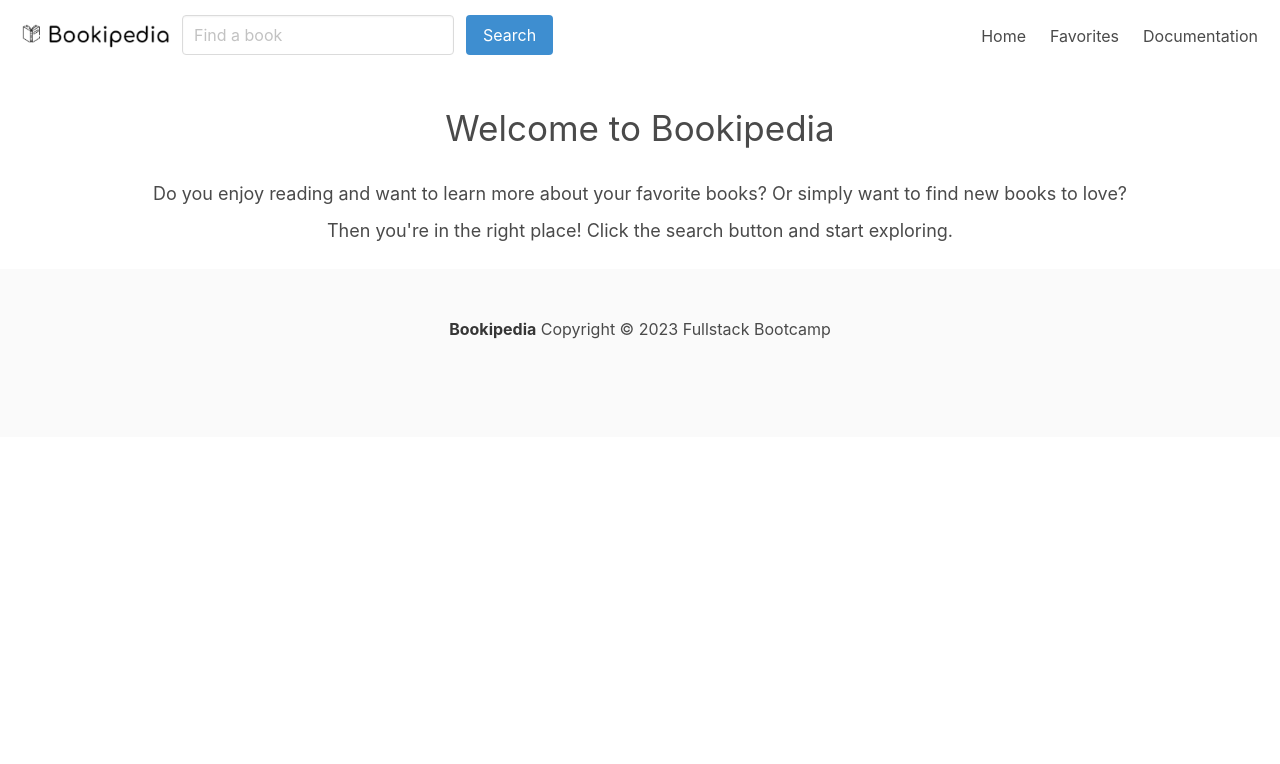
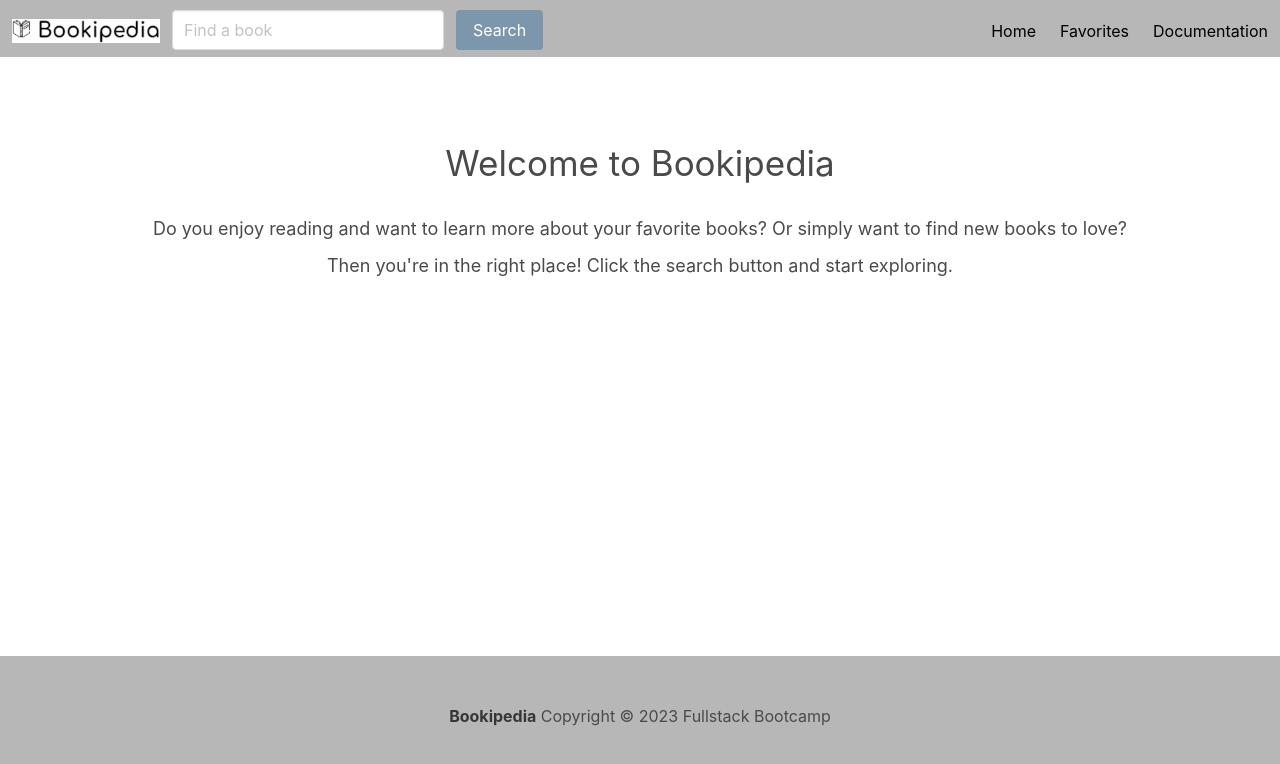
Before and after one commit to obelisk477/bookipedia, a plain HTML site: page index.html in a window 1280 px wide. Drawn offline with nearby package versions, Linux system fonts and the light colour scheme.

Commit message:
added styling

```diff
--- a/assets/css/style.css
+++ b/assets/css/style.css
@@ -1,8 +1,8 @@
 :root {
     /* for later */
-    --primary: ;
-    --secondary: ;
-    --highlights: ;
+    --primary:#B7B7B7;
+    --secondary: #7C96AB;
+    --highlights: #BFCCB5 ;
 }
 
 * {
@@ -14,6 +14,7 @@
 #books{
     display: flex;
     flex-direction: column;
+    padding: 25px;
 }
 
 #authorName{
@@ -25,16 +26,28 @@
     flex-direction: row;
     justify-content:space-evenly
 }
+#search {
+    background-color: var(--secondary);
+}
+#footer {
+    background-color: var(--primary);
+}
 
 table {
     width: 80%
 }
 
 nav {
-    margin: 10px;
+    padding-top: 5px;
+
 }
 nav .control {
     margin-top: 5px;
+}
+
+a.navbar-item:hover {
+    color: var(--secondary);
+    cursor:pointer;
 }
 
 .intro{
@@ -52,7 +65,23 @@ nav .control {
     font-size: 18px;
     padding: 5px;
 }
+.navbar {
+    background-color: var(--primary);
+}
+.navbar-item{
+    color: black;
+}
+
+.footer {
+    background-color: var(--primary);
+
+}
 
 footer {
     margin-top: 10px;
+    position: absolute;
+    bottom: 0;
+    width: 100%;
+    height: 2.5rem;
+
 }
```
